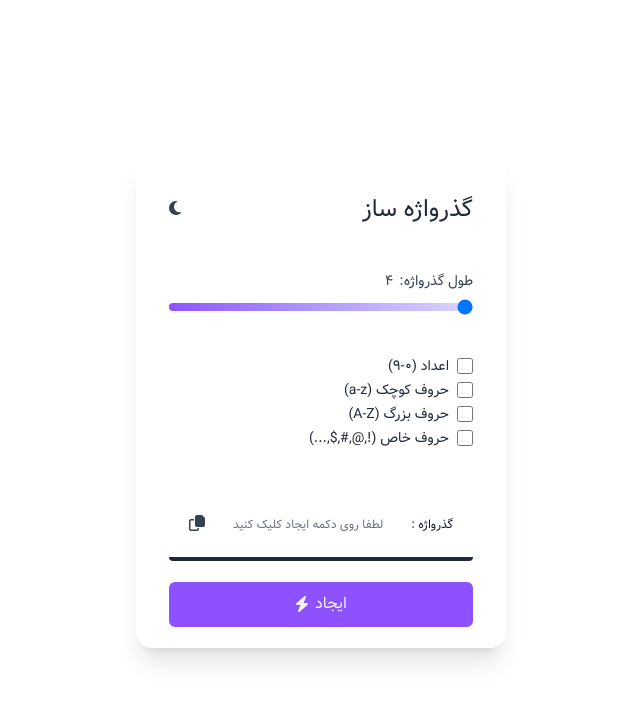
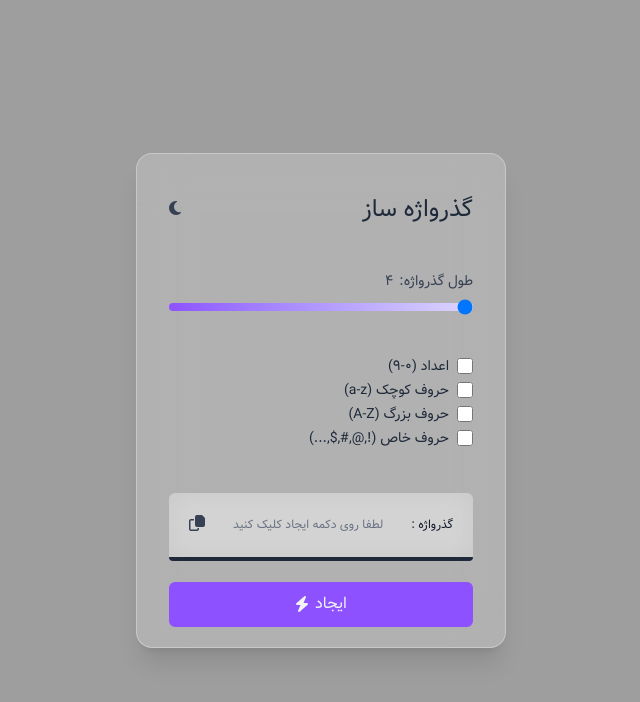
Before and after one commit to MrSharee/Random-PasswordGenerator, a website: page index.html in a window 1280 px wide. Shown: the whole page, without its empty margins (319-959 px from the left). Drawn offline with Linux system fonts and the light colour scheme; the site is published under a folder, as on GitHub Pages, so addresses that start at the root find nothing.

Commit message:
Fix image path for GitHub Pages

```diff
--- a/index.html
+++ b/index.html
@@ -13,7 +13,7 @@
   </head>
   <body
     onload="detectTheme()"
-    class="font-vazir bg-[url(/img/lightPic.jpg)] min-h-screen h-screen bg-cover bg-center bg-fixed flex justify-center items-center dark:bg-[url(/img/darkBackGround.jpg)]"
+    class="font-vazir bg-[url(./img/lightPic.jpg)] min-h-screen h-screen bg-cover bg-center bg-fixed flex justify-center items-center dark:bg-[url(/img/darkBackGround.jpg)]"
   >
     <main
       class="flex flex-col justify-between w-92.5 px-8 pt-10 pb-5 bg-white/20 backdrop-blur-xl border border-white/30 shadow-xl h-123.75 rounded-2xl"
```
Also changed, not shown: src/output.css.
